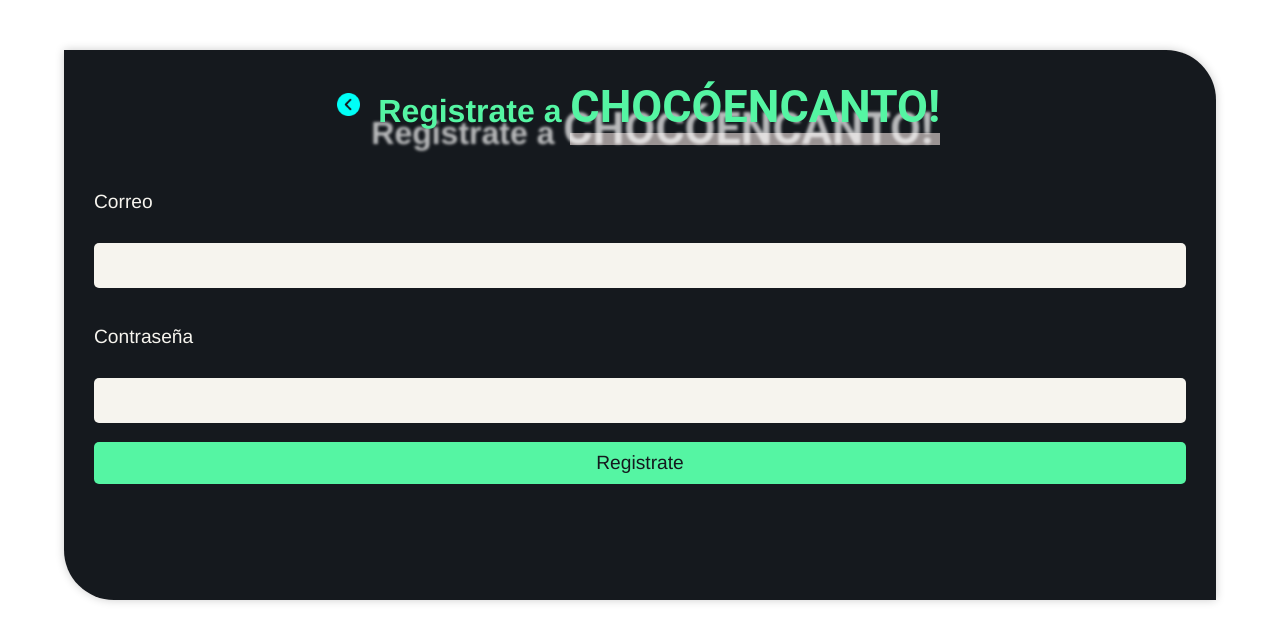
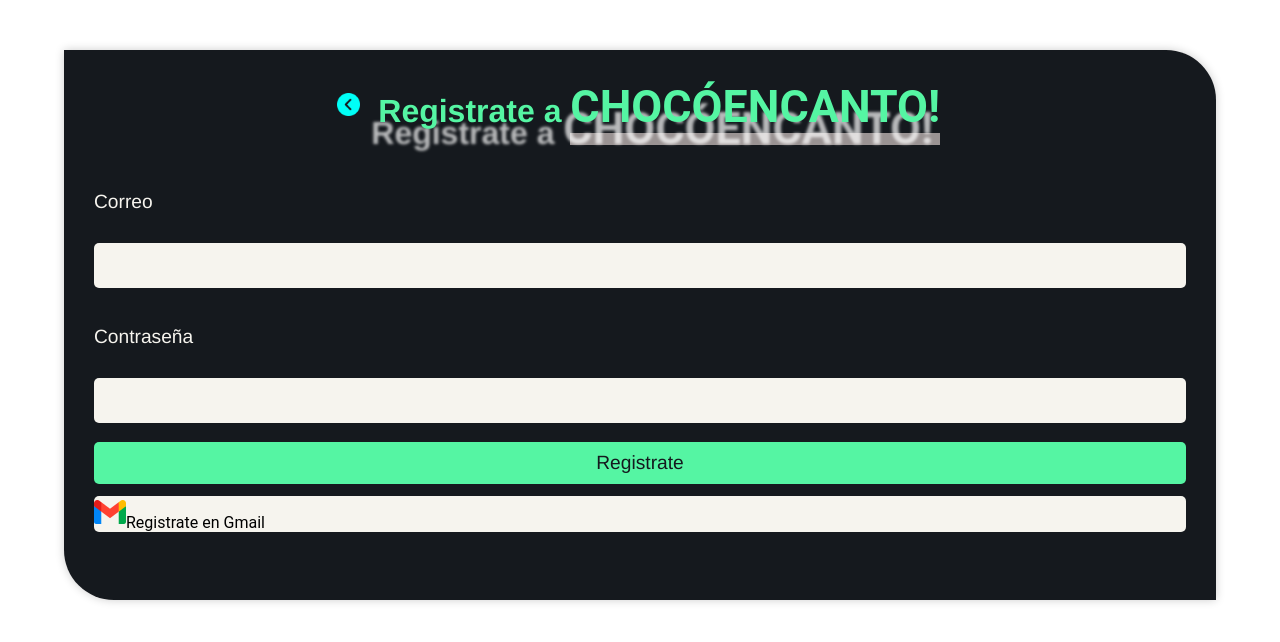
Before and after one commit to IngenieroJosser/CHOCOENCANTO, a React (Vite) app: page /Login in a window 1280 px wide. Shown: the top 642 px of the page. Built offline with nearby package versions, Linux system fonts and the light colour scheme.

Commit message:
Fourth Commit

```diff
--- a/src/components/home/Login.jsx
+++ b/src/components/home/Login.jsx
@@ -2,7 +2,7 @@ import React, { useState } from 'react';
 import '../../style/scss/components/home/_login.scss';
 
 import back from '../../assets/icons/previous.png'
-// import gmail from '../../assets/icons/gmail.png'
+import gmail from '../../assets/icons/gmail.png'
 
 import { NavLink } from 'react-router-dom';
 import Home from '../../modules/Home';
@@ -16,7 +16,7 @@ const Login = () => {
     const handleSubmit = async (e) => {
         e.preventDefault();
 
-        // Aquí puedes validar los campos del formulario antes de enviarlo
+        // Aquí puedo validar los campos del formulario antes de enviarlo
         if (!email || !password) {
         setError('Por favor, complete todos los campos');
         return;
@@ -24,7 +24,7 @@ const Login = () => {
 
         // Aquí puedes enviar los datos del formulario a tu servidor o API
         try {
-        // Simula una solicitud a la API
+        // Reakizo una solicitud a la API
         const response = await fetch('http://127.0.0.1/', {
             method: 'POST',
             headers: {
@@ -68,7 +68,7 @@ const Login = () => {
 
                 <button type="submit">Registrate</button>
 
-                {/* <button className='gmail'><img src={gmail} alt="logo de gmail" /> Registrate en Gmail</button> */}
+                <div className='gmail'><img src={gmail} alt="logo de gmail" /><span>Registrate en Gmail</span></div>
             </form>
             {error && <p className="error">{error}</p>}
             {success && <p className="success">{success}</p>}
--- a/src/style/scss/components/home/_login.scss
+++ b/src/style/scss/components/home/_login.scss
@@ -107,16 +107,16 @@
         margin-top: 10px;
     }
 
-    // .gmail {
-    //     background-color: $color-two;
-    //     padding: .6em 2em;
-    //     border-radius: 5px;
-    //     transition: all 0.3s ease;
-    //     margin-top: 12px;
+    .gmail {
+        background-color: $color-two;
+        // padding: .6em 2em;
+        border-radius: 5px;
+        transition: all 0.3s ease;
+        margin-top: 12px;
 
-    //     &:hover {
-    //         background-color: transparentize($color: #0e0d0d, $amount: 0);
-    //         color: #FFFFFF;
-    //     }
-    // }
+        &:hover {
+            background-color: transparentize($color: #0e0d0d, $amount: 0);
+            color: #FFFFFF;
+        }
+    }
 }
--- a/src/style/scss/components/reservas/_headerReserva.scss
+++ b/src/style/scss/components/reservas/_headerReserva.scss
@@ -1,4 +1,6 @@
 header {
+    position: fixed;
+
     .back-img {
         width: 23px;
         height: 23px;
```
